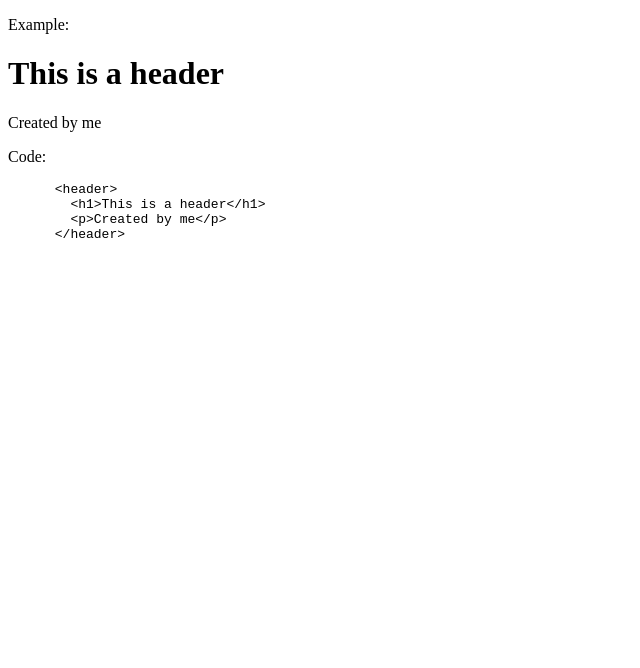
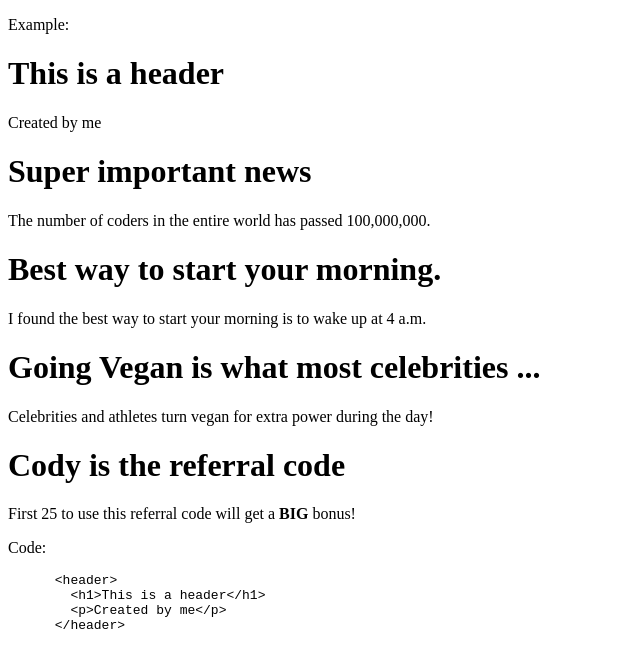
Before and after one commit to wowdop/meet-html-and-css, a website: page source-code/marianzburlea/html/intro/repeatable-vs-unique-content/header.html in a window 1280 px wide. Shown: the whole page, without its empty margins (0-640 px from the left). Drawn offline with Linux system fonts and the light colour scheme.

Commit message:
update header tag

```diff
--- a/source-code/marianzburlea/html/intro/repeatable-vs-unique-content/header.html
+++ b/source-code/marianzburlea/html/intro/repeatable-vs-unique-content/header.html
@@ -15,6 +15,26 @@
       <p>Created by me</p>
     </header>
 
+    <header>
+      <h1>Super important news</h1>
+      <p>The number of coders in the entire world has passed 100,000,000.</p>
+    </header>
+
+    <header>
+      <h1>Best way to start your morning.</h1>
+      <p>I found the best way to start your morning is to wake up at 4 a.m.</p>
+    </header>
+
+    <header>
+      <h1>Going Vegan is what most celebrities ...</h1>
+      <p>Celebrities and athletes turn vegan for extra power during the day!</p>
+    </header>
+
+    <header>
+      <h1>Cody is the referral code</h1>
+      <p>First 25 to use this referral code will get a <b>BIG</b> bonus!</p>
+    </header>
+
     <p>Code:</p>
     <pre>
       &lt;header&gt;
```
